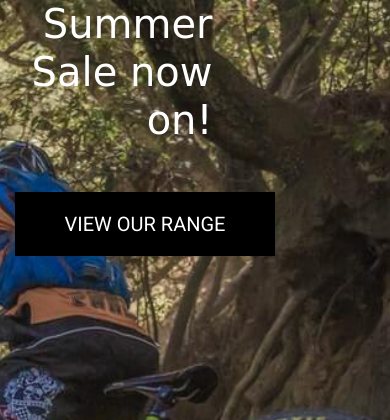
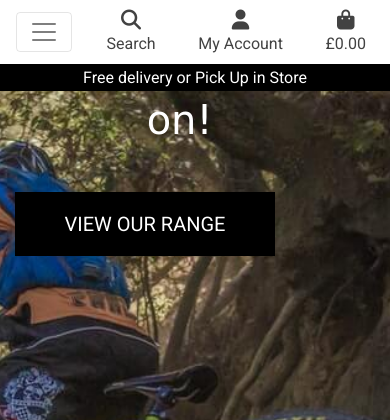
Before and after one commit to Code-Institute-Submissions/ColetteThomson-summit_bike_co., a Django app: page / in a window 390 px wide. Shown: the top 420 px of the page. Run offline with Django 3.2, Linux system fonts and the light colour scheme; some libraries are stand-ins or nearby versions; some web fonts are replaced.

Commit message:
add mobile_header and main navbar

```diff
--- a/static/css/base.css
+++ b/static/css/base.css
@@ -54,11 +54,13 @@ body {
 
 /*  button text */
 .header-text {
-    color: #000 !important;
+    /*color: #000 !important;*/
+    color: rgb(66, 66, 66);
 }
 
 .border-black {
     border: 1px solid black !important;
+
 }
 
 /* -------------------------------------------- Home Page */
@@ -71,6 +73,16 @@ body {
 .align-text {
     float: right;
 }
+
+/*  delivery banner */
+.banner {
+    background: black;
+}
+
+.banner > h4 {
+    font-size: 16px;
+}
+
 /* -------------------------------- Media Queries */
 
 /* Slightly larger container on xl screens */
--- a/templates/base.html
+++ b/templates/base.html
@@ -68,7 +68,7 @@
             </div>
 
             <div class="col-12 col-lg-4 my-auto py-1 py-lg-0">
-                <!-- links for user account and shopping bag -->
+                <!-- link for user account -->
                 <ul class="list-inline list-unstyled text-center text-lg-right my-0">
                     <li class="list-inline-item dropdown">
                         <!-- parent menu containing font awesome user icon and 'my account' text -->
@@ -78,7 +78,7 @@
                                 <p class="my-0">My Account</p>
                             </div>
                         </a>
-                        <!-- dropdown menu -->
+                        <!-- dropdown menu for 'my account' -->
                         <div class="dropdown-menu border-0" aria-labelledby="user-options">
                             <!-- if user authenticated, display options for their 'profile' and 'logout' -->
                             {% if request.user.is_authenticated %}
@@ -94,7 +94,7 @@
                                 <a href="{% url 'account_login' %}" class="dropdown-item">Login</a>
                             {% endif %}
                     </li>
-                    <!-- shopping bag link -->
+                    <!-- link for shopping bag -->
                     <li class="list-inline-item">
                         <!-- using total variable: if item in shopping bag change font colour -->
                         <a class="{% if grand_total %}text-info font-weight-bold{% else %}header-text{% endif %} link-nav" href="">
@@ -115,6 +115,21 @@
                         </a>
                     </li>
                 </ul>
+            </div>
+        </div>
+        <div class="row bg-white">
+            <nav class="navbar navbar-expand-lg navbar-light w-100">
+                <button class="navbar-toggler" type="button" data-toggle="collapse" data-target="#main-nav" aria-controls="main-nav" aria-expanded="false" aria-label="Toggle navigation">
+                    <span class="navbar-toggler-icon"></span>
+                </button>
+                <!-- use includes to isolate from base.html -->
+                {% include 'includes/mobile-top-header.html' %}
+                {% include 'includes/main-nav.html' %}
+            </nav>
+        </div>
+        <div id="delivery-banner" class="row text-center">
+            <div class="col banner text-white">
+                <h4 class="logo-font my-1">Free delivery or Pick Up in Store</h4>
             </div>
         </div>
     </header>
--- /dev/null
+++ b/templates/includes/main-nav.html
@@ -0,0 +1,41 @@
+<div class="collapse navbar-collapse" id="main-nav">
+    <ul class="navbar-nav w-auto mx-auto">
+        <li class="nav-item dropdown">
+            <a class="font-weight-bold link-nav header-text mr-5" href="#" id="link-all-bikes" data-toggle="dropdown" aria-haspopup="true" aria-expanded="false">
+                All Mountain Bikes
+            </a>
+            <div class="dropdown-menu border-0" aria-labelledby="link-all-bikes">
+                <a href="" class="dropdown-item">By Price</a>
+                <a href="" class="dropdown-item ">By Rating</a>
+                <a href="" class="dropdown-item ">By Brand</a>
+                <a href="" class="dropdown-item">All Bikes</a>
+            </div>
+        </li>
+
+        <li class="nav-item dropdown">
+            <a class="font-weight-bold link-nav header-text mr-5" href="#" id="link-all-full-suspension" data-toggle="dropdown" aria-haspopup="true" aria-expanded="false">
+                Full Suspension Mountain Bikes
+            </a>
+            <div class="dropdown-menu border-0" aria-labelledby="link-all-full-suspension">
+                <a href="" class="dropdown-item">By Price</a>
+                <a href="" class="dropdown-item ">By Rating</a>
+                <a href="" class="dropdown-item ">By Discipline</a>
+                <a href="" class="dropdown-item ">By Material</a>
+                <a href="" class="dropdown-item">All Full Suspension Bikes</a>
+            </div>
+        </li>
+
+        <li class="nav-item dropdown">
+            <a class="font-weight-bold link-nav header-text mr-5" href="#" id="link-all-hardtail" data-toggle="dropdown" aria-haspopup="true" aria-expanded="false">
+                Hardtail Mountain Bikes
+            </a>
+            <div class="dropdown-menu border-0" aria-labelledby="link-all-hardtail">
+                <a href="" class="dropdown-item">By Price</a>
+                <a href="" class="dropdown-item ">By Rating</a>
+                <a href="" class="dropdown-item ">By Discipline</a>
+                <a href="" class="dropdown-item ">By Material</a>
+                <a href="" class="dropdown-item">All Hardtail Bikes</a>
+            </div>
+        </li>
+    </ul>
+</div>
--- /dev/null
+++ b/templates/includes/mobile-top-header.html
@@ -0,0 +1,65 @@
+<!-- purpose of mobile-top-header.html: to ensure top portion of navbar... -->
+<!-- (separate from main navigation) will display properly on mobile -->
+
+<!-- button to open the 'search bar' -->
+<li class="list-inline-item">
+    <!-- d-block and d-lg-none classes: to hide links on large screens -->
+    <a class="header-text link-nav d-block d-lg-none" href="#" id="mobile-search" data-toggle="dropdown" aria-haspopup="true" aria-expanded="false">
+        <div class="text-center">
+            <div><i class="fas fa-search fa-lg"></i></div>
+            <p class="my-0">Search</p>
+        </div>
+    </a>
+    <div class="dropdown-menu border-0 w-100 p-3 rounded-0 my-0" aria-labelledby="mobile-search">
+        <form class="form" method="GET" action="">
+            <div class="input-group w-100">
+                <input class="form-control border border-black rounded-0" type="text" name="q" placeholder="Search our site">
+                <div class="input-group-append">
+                    <button class="form-control form-control btn btn-black border border-black rounded-0" type="submit">
+                        <span class="icon">
+                            <i class="fas fa-search"></i>
+                        </span>
+                    </button>
+                </div>
+            </div>
+        </form>
+    </div>
+</li>
+<!-- button to open the 'my account' dropdown -->
+<li class="list-inline-item dropdown">
+    <!-- d-block and d-lg-none classes: to hide links on large screens -->
+    <a class="header-text link-nav d-block d-lg-none" href="#" id="user-options" data-toggle="dropdown" aria-haspopup="true" aria-expanded="false">
+        <div class="text-center">
+            <div><i class="fas fa-user fa-lg"></i></div>
+            <p class="my-0">My Account</p>
+        </div>
+    </a>
+    <!-- display menu as a dropdown -->
+    <div class="dropdown-menu border-0" aria-labelledby="user-options">
+        {% if request.user.is_authenticated %}
+            {% if request.user.is_superuser %}
+                <a href="{% url 'account_logout' %}" class="dropdown-item">Stock Management</a>
+            {% endif %}
+            <a href="" class="dropdown-item">My Profile</a>
+            <a href="{% url 'account_logout' %}" class="dropdown-item">Logout</a>
+        {% else %}
+            <a href="{% url 'account_signup' %}" class="dropdown-item">Register</a>
+            <a href="{% url 'account_login' %}" class="dropdown-item">Login</a>
+        {% endif %}
+    </div>
+</li>
+<!-- button to access the 'shopping bag' -->
+<li class="list-inline-item">
+    <a class="{% if grand_total %}text-primary font-weight-bold{% else %}header-text{% endif %} link-nav d-block d-lg-none" href="">
+        <div class="text-center">
+            <div><i class="fas fa-shopping-bag fa-lg"></i></div>
+            <p class="my-0">
+                {% if grand_total %}
+                    £{{ grand_total|floatformat:2 }}
+                {% else %}
+                    £0.00
+                {% endif %}
+            </p>
+        </div>
+    </a>
+</li>
```
